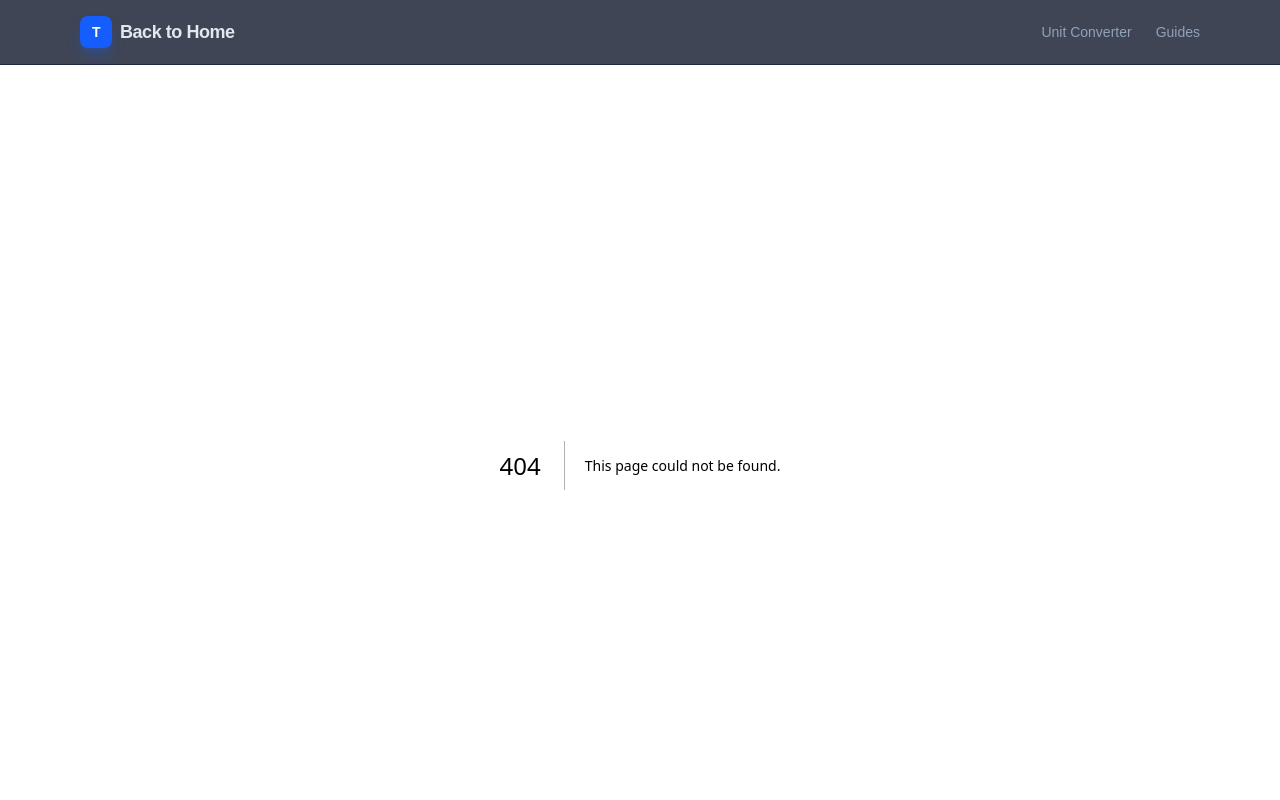
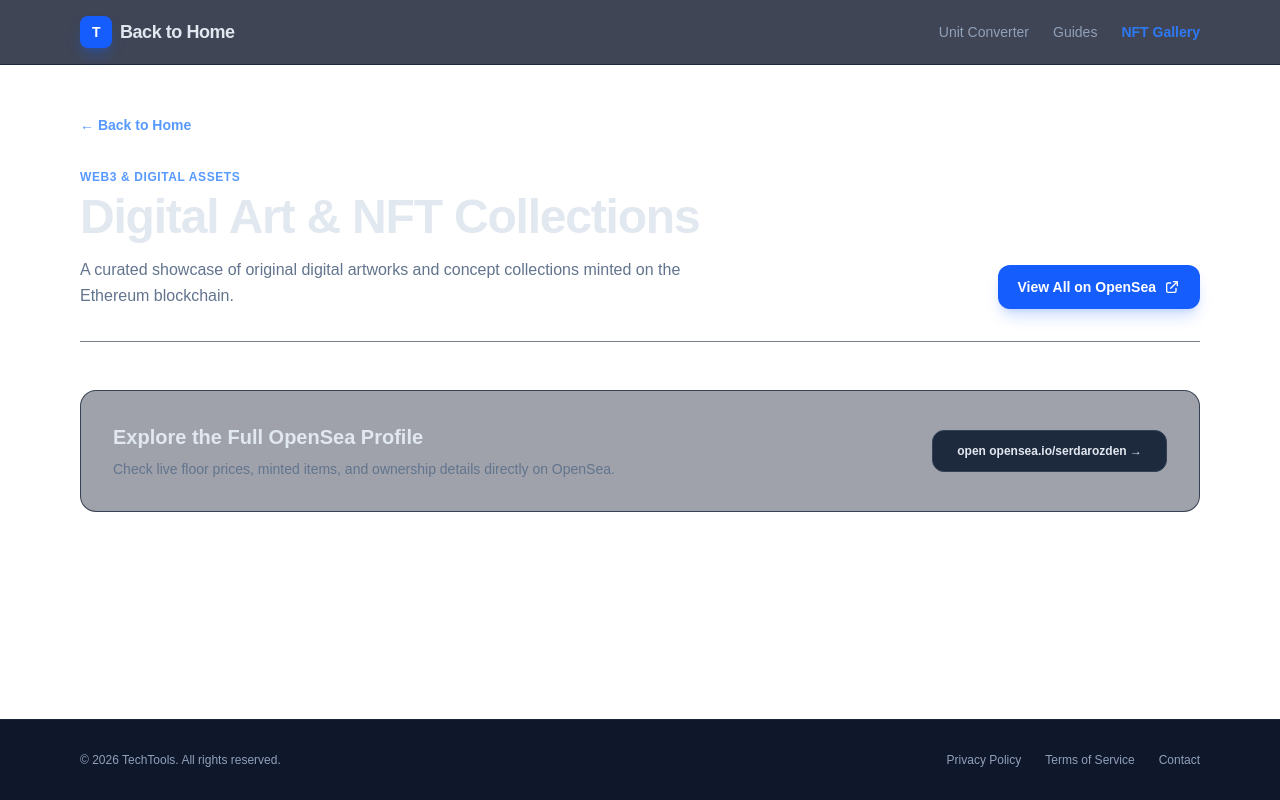
Before and after one commit to serdarozden/my-tools-site, a Next.js app: page /gallery in a window 1280 px wide. Before the commit this address had no page. Shown: the top 800 px of the page. Built offline with nearby package versions, Linux system fonts and the light colour scheme.

Commit message:
added NFT Gallery page linking to OpenSea collections

```diff
--- /dev/null
+++ b/src/app/gallery/page.js
@@ -0,0 +1,67 @@
+import Link from 'next/link';
+
+export const metadata = {
+  title: 'NFT & Digital Art Showcase - TechTools',
+  description: 'Explore unique Web3 digital art collections created by Serdar Özden on OpenSea.',
+};
+
+export default function GalleryPage() {
+  return (
+    <main className="max-w-6xl mx-auto px-4 py-12 text-slate-400">
+      {/* Back Link */}
+      <div className="mb-8">
+        <Link
+          href="/"
+          className="inline-flex items-center gap-2 text-sm font-semibold text-blue-500/80 hover:text-blue-400 transition"
+        >
+          &larr; Back to Home
+        </Link>
+      </div>
+
+      {/* Page Header */}
+      <header className="mb-12 pb-8 border-b border-slate-800/60 flex flex-col md:flex-row md:items-end justify-between gap-6">
+        <div>
+          <span className="text-xs font-bold text-blue-500/80 uppercase tracking-wider block mb-2">Web3 & Digital Assets</span>
+          <h1 className="text-3xl sm:text-5xl font-extrabold text-slate-200 tracking-tight mb-4">
+            Digital Art & NFT Collections
+          </h1>
+          <p className="text-base text-slate-500 max-w-2xl leading-relaxed">
+            A curated showcase of original digital artworks and concept collections minted on the Ethereum blockchain.
+          </p>
+        </div>
+
+        <div>
+          <a
+            href="https://opensea.io/serdarozden/created"
+            target="_blank"
+            rel="noopener noreferrer"
+            className="inline-flex items-center gap-2 bg-blue-600 text-white text-sm font-bold px-5 py-3 rounded-xl hover:bg-blue-500 transition shadow-lg shadow-blue-600/20"
+          >
+            <span>View All on OpenSea</span>
+            <svg className="w-4 h-4" fill="none" stroke="currentColor" viewBox="0 0 24 24">
+              <path strokeLinecap="round" strokeLinejoin="round" strokeWidth="2" d="M10 6H6a2 2 0 00-2 2v10a2 2 0 002 2h10a2 2 0 002-2v-4M14 4h6m0 0v6m0-6L10 14" />
+            </svg>
+          </a>
+        </div>
+      </header>
+
+      {/* Featured Collection Callout */}
+      <div className="bg-slate-900/40 border border-slate-800/80 rounded-2xl p-8 mb-12 text-center md:text-left md:flex items-center justify-between gap-8">
+        <div className="space-y-2 mb-6 md:mb-0">
+          <h2 className="text-xl font-bold text-slate-200">Explore the Full OpenSea Profile</h2>
+          <p className="text-sm text-slate-500">
+            Check live floor prices, minted items, and ownership details directly on OpenSea.
+          </p>
+        </div>
+        <a
+          href="https://opensea.io/serdarozden/created"
+          target="_blank"
+          rel="noopener noreferrer"
+          className="inline-block bg-slate-800 border border-slate-700 hover:border-blue-500 text-slate-200 text-xs font-bold px-6 py-3 rounded-xl transition"
+        >
+          open opensea.io/serdarozden &rarr;
+        </a>
+      </div>
+    </main>
+  );
+}
--- a/src/app/layout.js
+++ b/src/app/layout.js
@@ -31,6 +31,9 @@ export default function RootLayout({ children }) {
   <Link href="/blog" className="hover:text-blue-400 transition">
     Guides
   </Link>
+  <Link href="/gallery" className="hover:text-blue-400 transition text-blue-500/90 font-semibold">
+    NFT Gallery
+  </Link>
 </nav>
           </div>
         </header>
```
Lines whose indentation alone changed are shown as unchanged.
